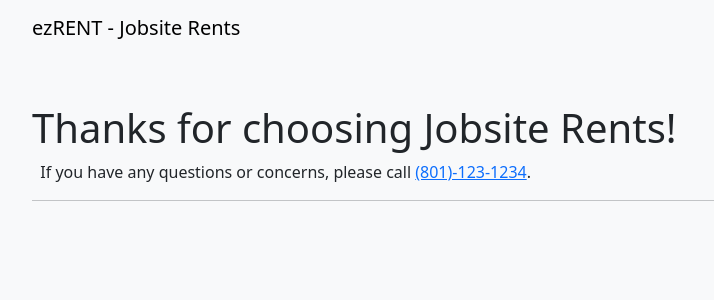
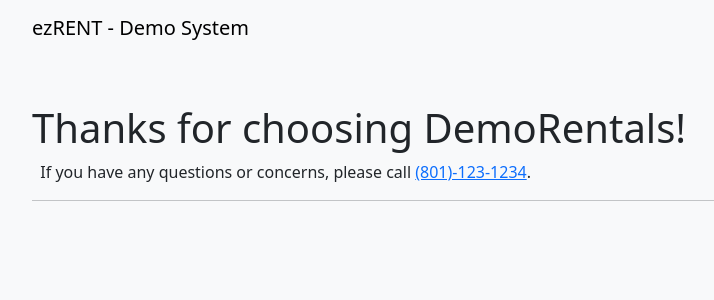
Before and after one commit to TheJoshBaxter/ezRENT, a Django app: template templates/customer_base.html in a window 1280 px wide. Shown: the top 300 px of the page, without its empty margins (50-764 px from the left). Run offline with Django 4.2, Linux system fonts and the light colour scheme; the template is opened without the code that fills it, so the values that code supplies are empty; some libraries are stand-ins or nearby versions.

Commit message:
branding changed to reflect demo environment

```diff
--- a/templates/base.html
+++ b/templates/base.html
@@ -11,7 +11,7 @@
     <meta name="description" content="">
     <meta name="author" content="">
 
-    <title>ezRENT-Jobsite Rents</title>
+    <title>ezRENT - Demo System</title>
 
     <!-- OLD THEME STUFF -->
     {% comment %}  BELOW LINE WAS PREVIOUSLY USED...NOT NEEDED NOW I THINK... {% endcomment %}
--- a/templates/customer_base.html
+++ b/templates/customer_base.html
@@ -5,7 +5,7 @@
 <head>
     <meta charset="UTF-8">
     <meta name="viewport" content="width=device-width, initial-scale=1.0">
-    <title>ezRENT-Jobsite Rents</title>
+    <title>ezRENT - Demo System</title>
     <link href="https://cdn.jsdelivr.net/npm/bootstrap@5.3.0-alpha1/dist/css/bootstrap.min.css" rel="stylesheet">
     <link rel="stylesheet" href="{% static 'customers/css/customers.css' %}">
     <link rel="stylesheet" href="{% static 'backend/css/backend.css' %}">
@@ -26,7 +26,7 @@
 <body>
     <nav class="navbar navbar-expand-lg navbar-light bg-light">
         <div class="container">
-            <a class="navbar-brand" href="/">ezRENT - Jobsite Rents</a>
+            <a class="navbar-brand" href="/">ezRENT - Demo System</a>
             <button class="navbar-toggler" type="button" data-bs-toggle="collapse" data-bs-target="#navbarNav" aria-controls="navbarNav" aria-expanded="false" aria-label="Toggle navigation">
                 <span class="navbar-toggler-icon"></span>
             </button>
@@ -45,7 +45,7 @@
         </div>
     </nav>
     <div class="container">
-        <h1 class="mt-5">Thanks for choosing Jobsite Rents!</h1>
+        <h1 class="mt-5">Thanks for choosing DemoRentals!</h1>
         <p>&nbsp If you have any questions or concerns, please call <a href="tel:(801)-123-1234" class="">(801)-123-1234</a>.</p>
         <hr>
         {% block content %}
```
Also changed, not shown: managementPortal/templates/employee_dashboard.html (+13 -1 lines).
